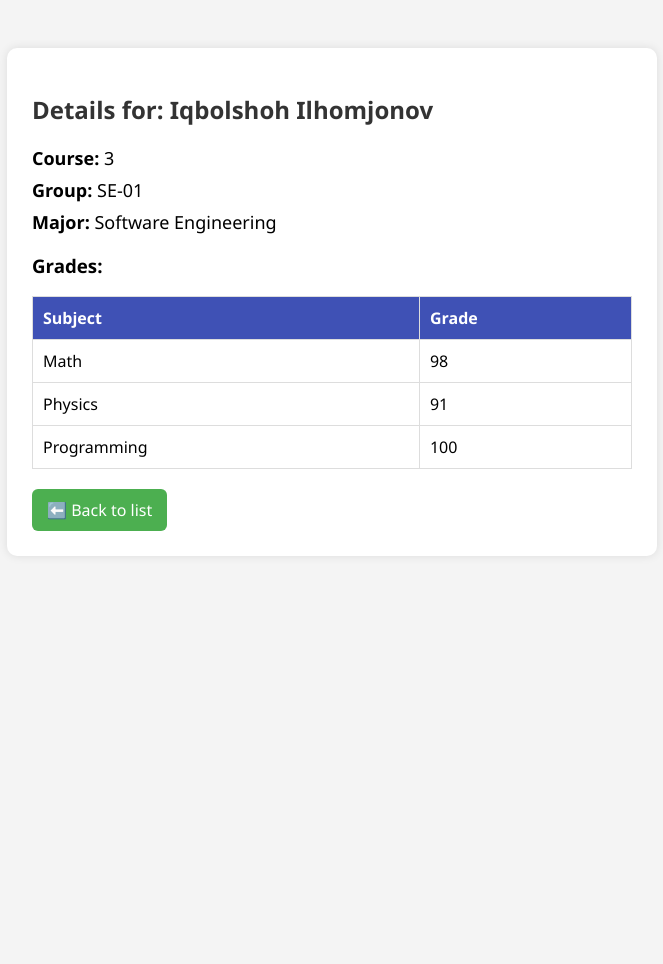
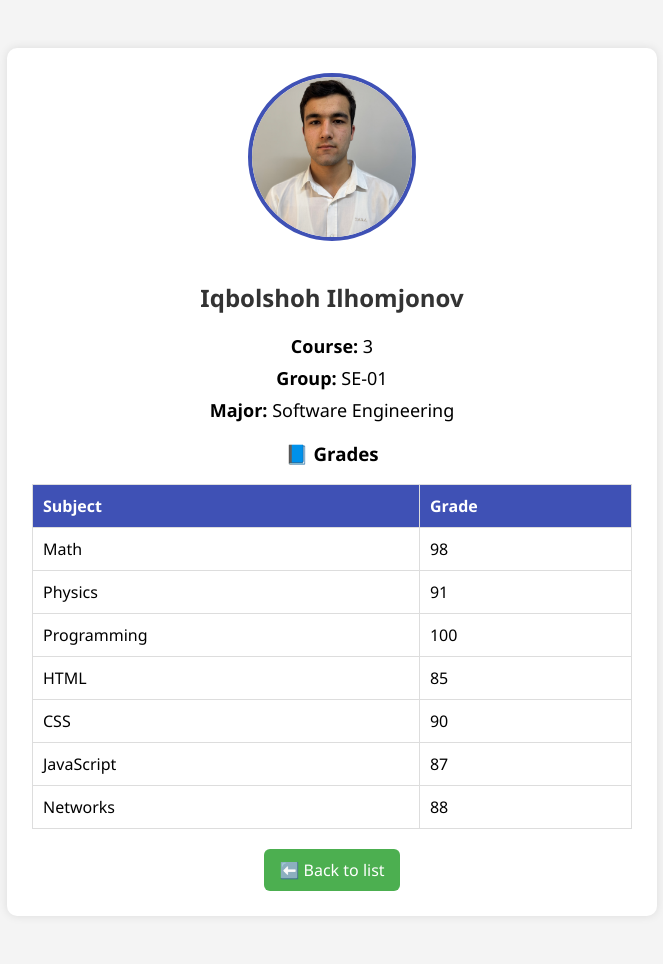
Before and after one commit to sharopov-elnazar/backend-lessons, a PHP site: page /student.php?id=1 in a window 1280 px wide. Shown: the whole page, without its empty margins (308-971 px from the left). Before the commit the page ends 531 px from the top, so only its background shows below. Run offline with PHP 8.4, Linux system fonts and the light colour scheme.

Commit message:
yagiladik

```diff
--- a/2-massif/students.php
+++ b/2-massif/data.php
@@ -7,10 +7,15 @@
         'course' => 3,
         'group' => 'SE-01',
         'major' => 'Software Engineering',
+        'image' => 'images/iqbolshoh.jpg',
         'grades' => [
             'Math' => 98,
             'Physics' => 91,
             'Programming' => 100,
+            'HTML' => 85,
+            'CSS' => 90,
+            'JavaScript' => 87,
+            'Networks' => 88,
         ]
     ],
     [
@@ -19,6 +24,7 @@
         'course' => 2,
         'group' => 'SE-02',
         'major' => 'Web Development',
+        'image' => null,
         'grades' => [
             'HTML' => 85,
             'CSS' => 90,
@@ -31,6 +37,7 @@
         'course' => 4,
         'group' => 'CS-01',
         'major' => 'Cybersecurity',
+        'image' => null,
         'grades' => [
             'Networks' => 88,
             'Linux' => 93,
@@ -43,6 +50,7 @@
         'course' => 1,
         'group' => 'AI-01',
         'major' => 'Artificial Intelligence',
+        'image' => null,
         'grades' => [
             'Python' => 89,
             'ML Basics' => 90,
--- a/2-massif/index.php
+++ b/2-massif/index.php
@@ -1,4 +1,4 @@
-<?php include 'students.php'; ?>
+<?php include 'data.php'; ?>
 
 <!DOCTYPE html>
 <html lang="en">
@@ -51,6 +51,7 @@
         <div class="student">
             <h3>Name: <?= $student['name'] ?></h3>
             <h3>Course: <?= $student['course'] ?></h3>
+            <h4>Count grades: <?= count($student['grades']) ?></h4>
             <a class="btn" href="student.php?id=<?= $student['id'] ?>">Batafsil</a>
         </div>
     <?php endforeach; ?>
--- a/2-massif/student.php
+++ b/2-massif/student.php
@@ -1,5 +1,5 @@
 <?php
-include 'students.php';
+include 'data.php';
 
 $id = $_GET['id'] ?? null;
 $student = array_values(array_filter($students, fn($s) => $s['id'] == $id))[0] ?? null;
@@ -24,6 +24,16 @@
             box-shadow: 0 0 10px rgba(0, 0, 0, 0.1);
             max-width: 600px;
             margin: auto;
+            text-align: center;
+        }
+
+        .profile-img {
+            width: 160px;
+            height: 160px;
+            border-radius: 50%;
+            object-fit: cover;
+            margin-bottom: 15px;
+            border: 4px solid #3f51b5;
         }
 
         h2 {
@@ -73,13 +83,14 @@
 
     <div class="card">
         <?php if ($student): ?>
-            <h2>Details for: <?= $student['name'] ?></h2>
+            <img src="<?= $student['image'] ?? 'images/default.png' ?>" alt="Profile Image" class="profile-img">
+            <h2><?= $student['name'] ?></h2>
             <p><strong>Course:</strong> <?= $student['course'] ?></p>
             <p><strong>Group:</strong> <?= $student['group'] ?></p>
             <p><strong>Major:</strong> <?= $student['major'] ?></p>
 
             <?php if (!empty($student['grades'])): ?>
-                <h3>Grades:</h3>
+                <h3>📘 Grades</h3>
                 <table>
                     <tr>
                         <th>Subject</th>
@@ -94,7 +105,7 @@
                 </table>
             <?php endif; ?>
 
-            <a href="index.php">⬅️ Back to list</a>
+            <a href="./">⬅️ Back to list</a>
         <?php else: ?>
             <h2 style="color:red;">Student not found 😕</h2>
         <?php endif; ?>
```
Also changed, not shown: 2-massif/images/default.png (added), 2-massif/images/iqbolshoh.JPG (added).
